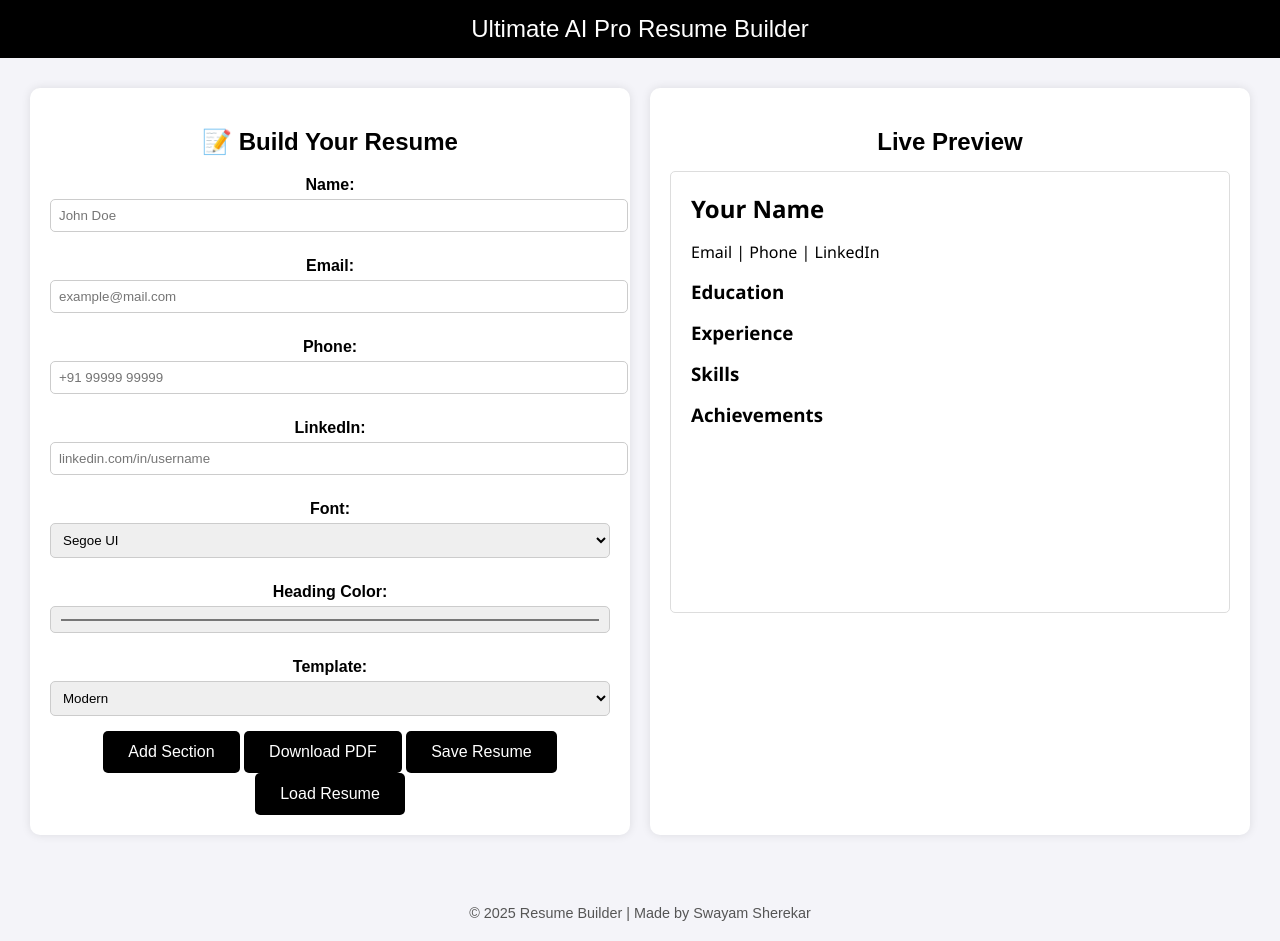
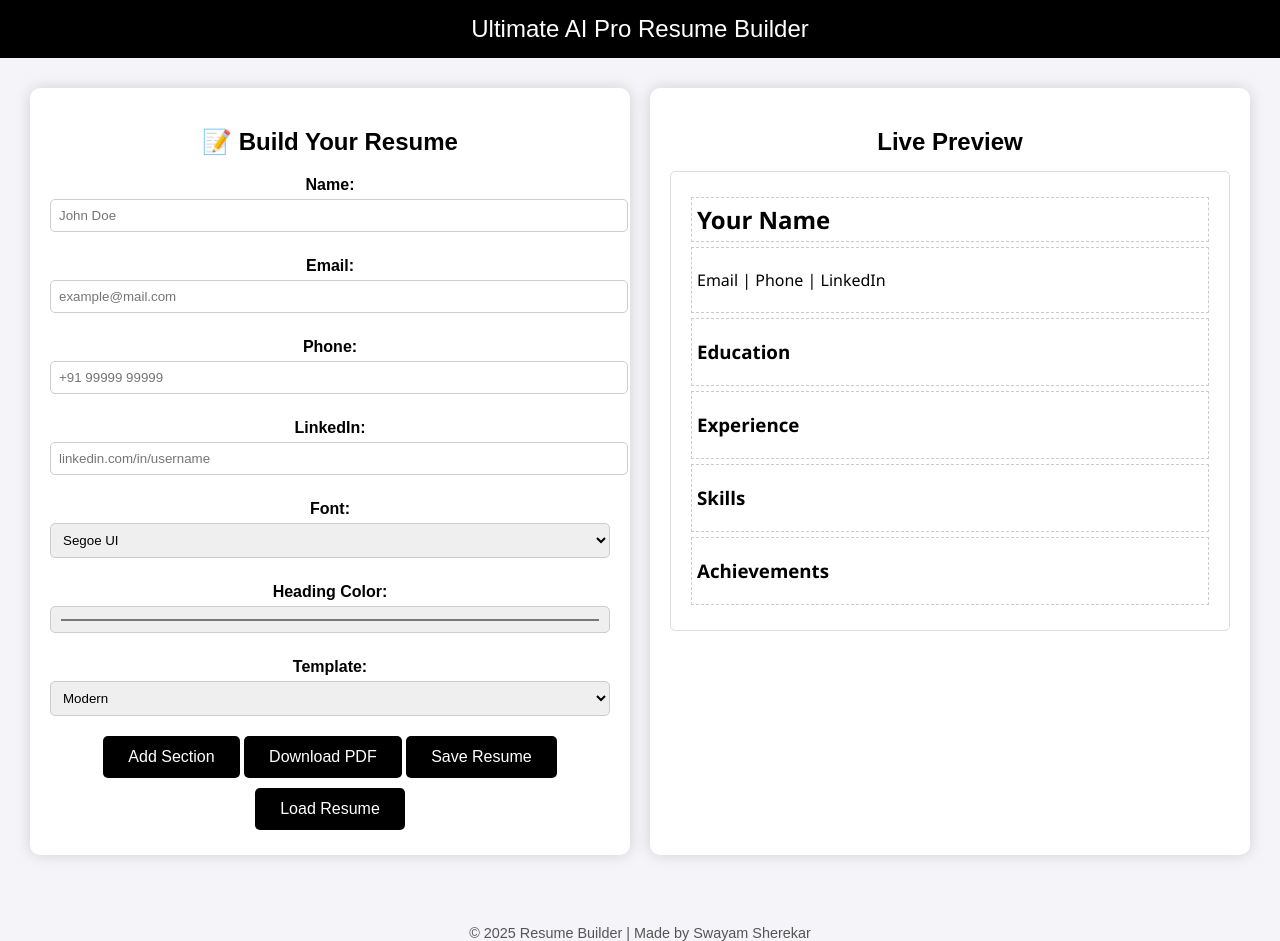
Before and after one commit to SwayamSherekar/Resume-builder, a plain HTML site: page index.html in a window 1280 px wide. Drawn offline with nearby package versions, Linux system fonts and the light colour scheme.

Commit message:
Update style.css

```diff
--- a/style.css
+++ b/style.css
@@ -23,7 +23,7 @@ main {
   border-radius: 10px;
   margin: 10px;
   flex: 1 1 400px;
-  box-shadow: 0 0 10px rgba(0,0,0,0.1);
+  box-shadow: 0 0 15px rgba(0,0,0,0.15);
 }
 label {
   display: block;
@@ -45,6 +45,7 @@ button {
   border-radius: 5px;
   cursor: pointer;
   font-size: 1rem;
+  margin: 5px 0;
 }
 button:hover {
   background: #444;
@@ -59,16 +60,17 @@ button:hover {
   border-radius: 5px;
   min-height: 400px;
 }
-.resume h1 {
-  margin: 0;
+.resume h1 { margin:0; }
+.resume h3 { margin-bottom:5px; margin-top:15px; }
+.resume.modern { font-family: 'Segoe UI', sans-serif; }
+.resume.minimal { font-family: Arial, sans-serif; color:#333; }
+.resume.classic { font-family: 'Times New Roman', serif; color:#000; }
+.draggable-container .section {
+  border: 1px dashed #ccc;
+  margin: 5px 0;
+  padding: 5px;
+  cursor: grab;
 }
-.resume h3 {
-  margin-bottom: 5px;
-  margin-top: 15px;
-}
-.resume.modern { font-family: 'Segoe UI', sans-serif; }
-.resume.minimal { font-family: Arial, sans-serif; color: #333; }
-.resume.classic { font-family: 'Times New Roman', serif; color: #000; }
 footer {
   margin-top: 40px;
   color: #555;
```
